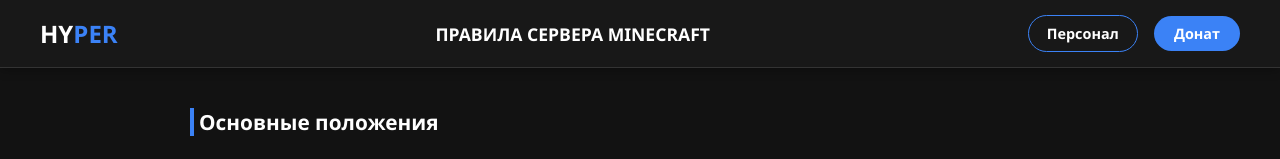
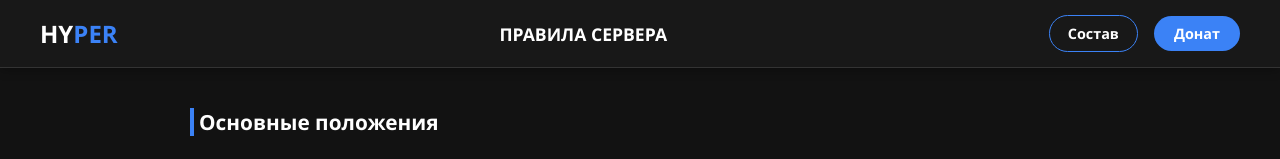
Before and after one commit to mc-hyper/rules, a plain HTML site: page index.html in a window 1280 px wide. Shown: the top 159 px of the page. Drawn offline with Linux system fonts and the light colour scheme.

Commit message:
Update index.html

```diff
--- a/index.html
+++ b/index.html
@@ -11,9 +11,9 @@
 
   <header class="top-navbar">
     <div class="logo">HY<span>PER</span></div>
-    <div class="nav-center">Правила сервера Minecraft</div>
+    <div class="nav-center">Правила сервера</div>
     <div class="nav-right">
-      <a href="index.html" class="btn-nav">Персонал</a>
+      <a href="https://mc-hyper.github.io/admins" class="btn-nav">Состав</a>
       <a href="#" class="btn-donate">Донат</a>
     </div>
   </header>
```
